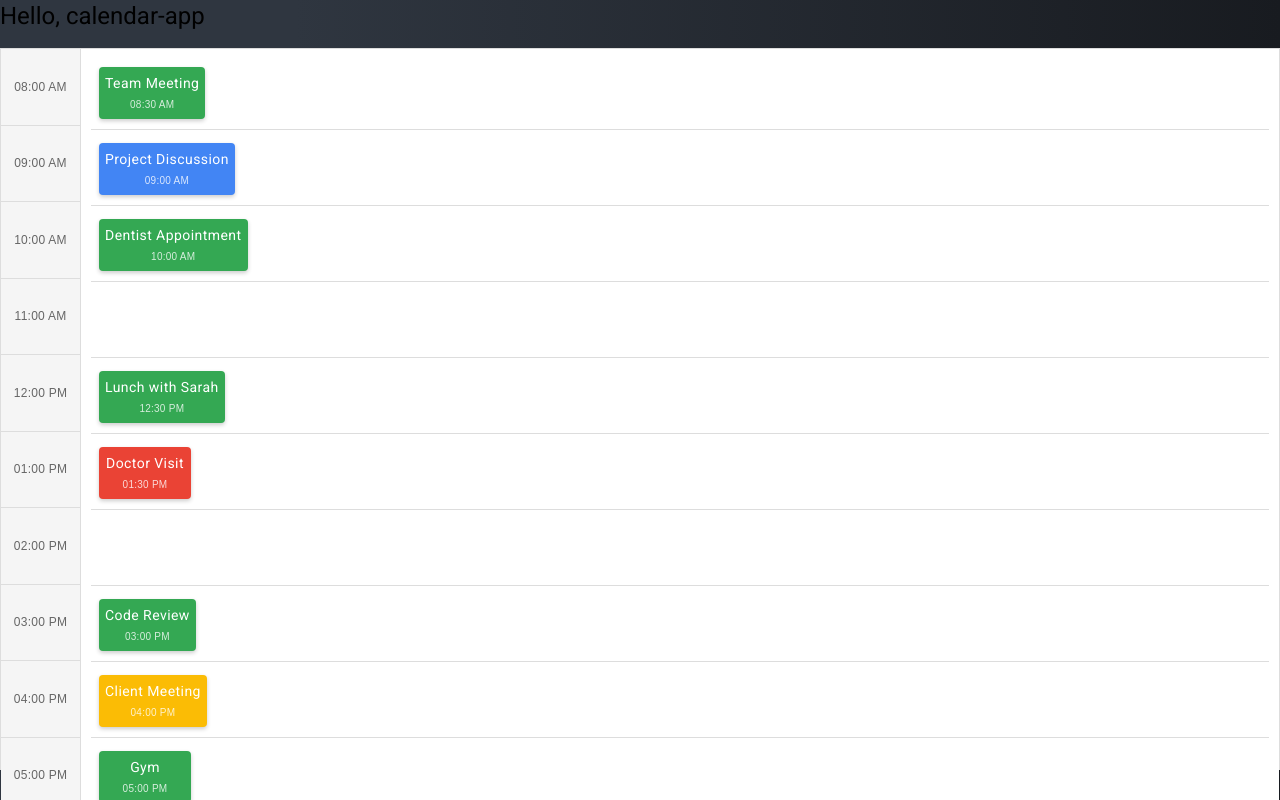
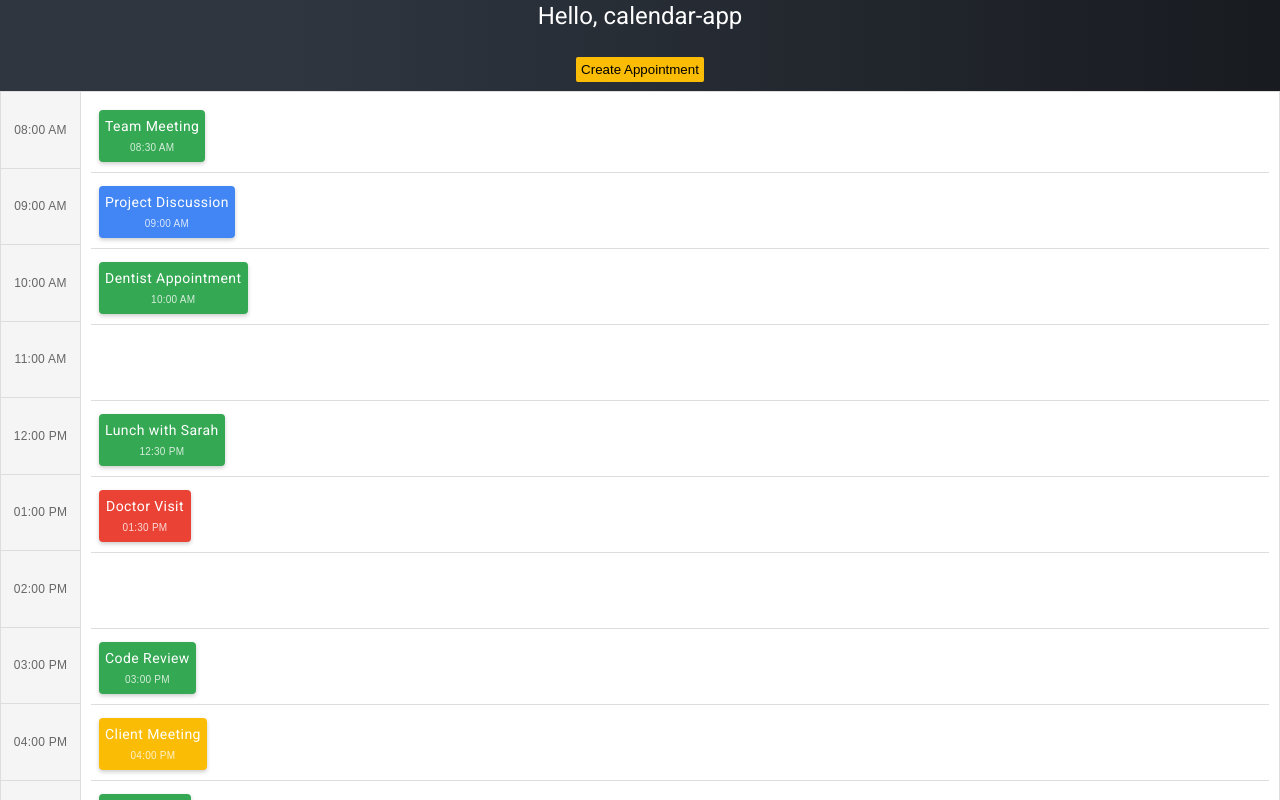
Before and after one commit to MahdiBagheri71/AngularCalendarApp, an Angular app: page /calendars in a window 1280 px wide. Shown: the top 800 px of the page. Built offline with nearby package versions, Linux system fonts and the light colour scheme.

Commit message:
fix: select time & add create btn

```diff
--- a/src/app/app.component.html
+++ b/src/app/app.component.html
@@ -1,2 +1,2 @@
-<h1>Hello, calendar-app</h1>
+<h1 style="color: #fff;text-align: center;">Hello, calendar-app</h1>
 <router-outlet />
--- a/src/app/calendar/components/appointment-form/appointment-form.component.ts
+++ b/src/app/calendar/components/appointment-form/appointment-form.component.ts
@@ -72,10 +72,13 @@ export class AppointmentFormComponent implements OnInit {
   }
 
   ngOnInit() {
-    const formattedHour = this.data.hour.padStart(2, '0') + ':00';
-    this.form.patchValue({
-      time: formattedHour,
-    });
+    const hour = this.data.hour;
+
+    if (this.availableHours.includes(hour)) {
+      this.form.patchValue({
+        time: hour
+      });
+    }
   }
 
   submit() {
--- a/src/app/calendar/components/calendar-view/calendar-view.component.html
+++ b/src/app/calendar/components/calendar-view/calendar-view.component.html
@@ -1,3 +1,11 @@
+<div class="btn-create-appointment">
+  <button (click)="openAppointmentForm('')"
+  (keydown.enter)="openAppointmentForm('')"
+  (keydown.space)="openAppointmentForm('')"
+  tabindex="0">
+    Create Appointment
+  </button>
+</div>
 <div class="calendar-container">
   <div class="hour-column">
     <div *ngFor="let hour of hours" class="hour-label">{{ hour }}</div>
--- a/src/app/calendar/components/calendar-view/calendar-view.component.scss
+++ b/src/app/calendar/components/calendar-view/calendar-view.component.scss
@@ -1,3 +1,16 @@
+.btn-create-appointment{
+  width: 100%;
+  text-align: center;
+}
+.btn-create-appointment button{
+  padding: 5px;
+  color: #000;
+  background-color: rgb(251, 188, 5);
+  border: 0;
+  border-radius: 2px;
+  margin: 9px;
+}
+
 .calendar-container {
   display: grid;
   grid-template-columns: 80px 1fr;
```
